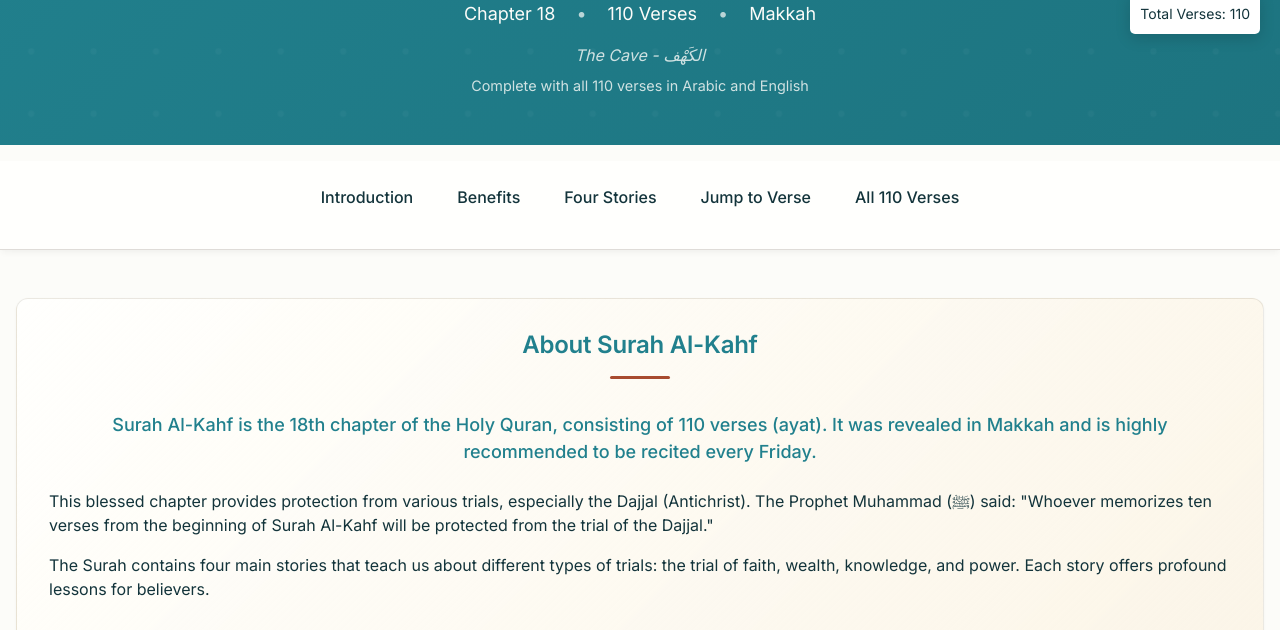
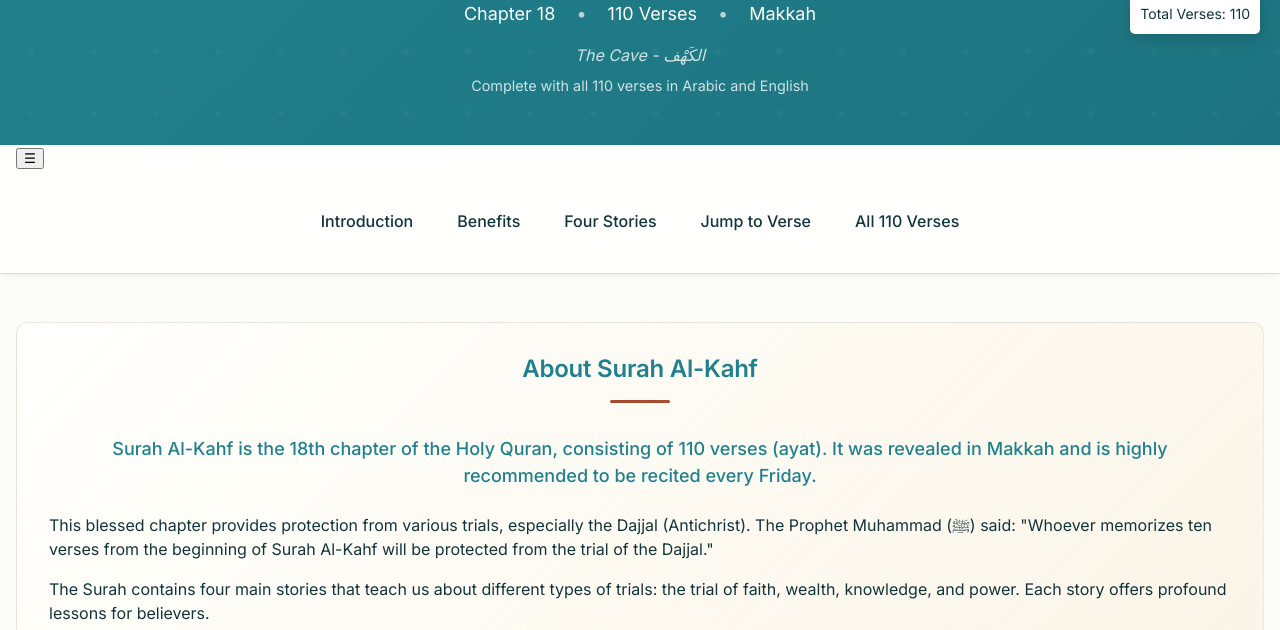
Before and after one commit to MUF-VAL/surah-al-kahf, a plain HTML site: page index.html in a window 1280 px wide. Shown: the part 167-797 px from the top of the page. Drawn offline with Linux system fonts and the light colour scheme; a web font is replaced by a local one.

Commit message:
Update index.html

```diff
--- a/index.html
+++ b/index.html
@@ -59,6 +59,7 @@
     <!-- Navigation -->
     <nav class="navigation" role="navigation">
         <div class="container">
+             <button class="menu-toggle" aria-label="Toggle Menu">☰</button>
             <ul class="nav-list">
                 <li><a href="#introduction" class="nav-link">Introduction</a></li>
                 <li><a href="#benefits" class="nav-link">Benefits</a></li>
```
